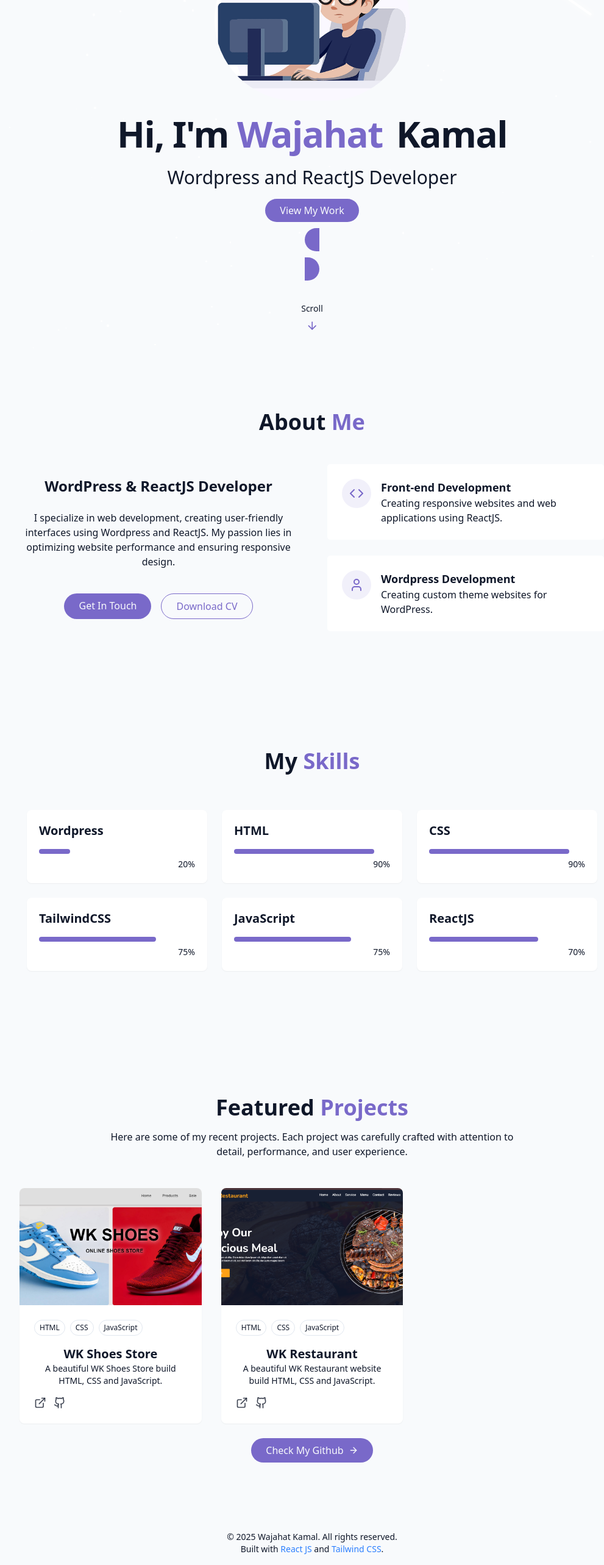
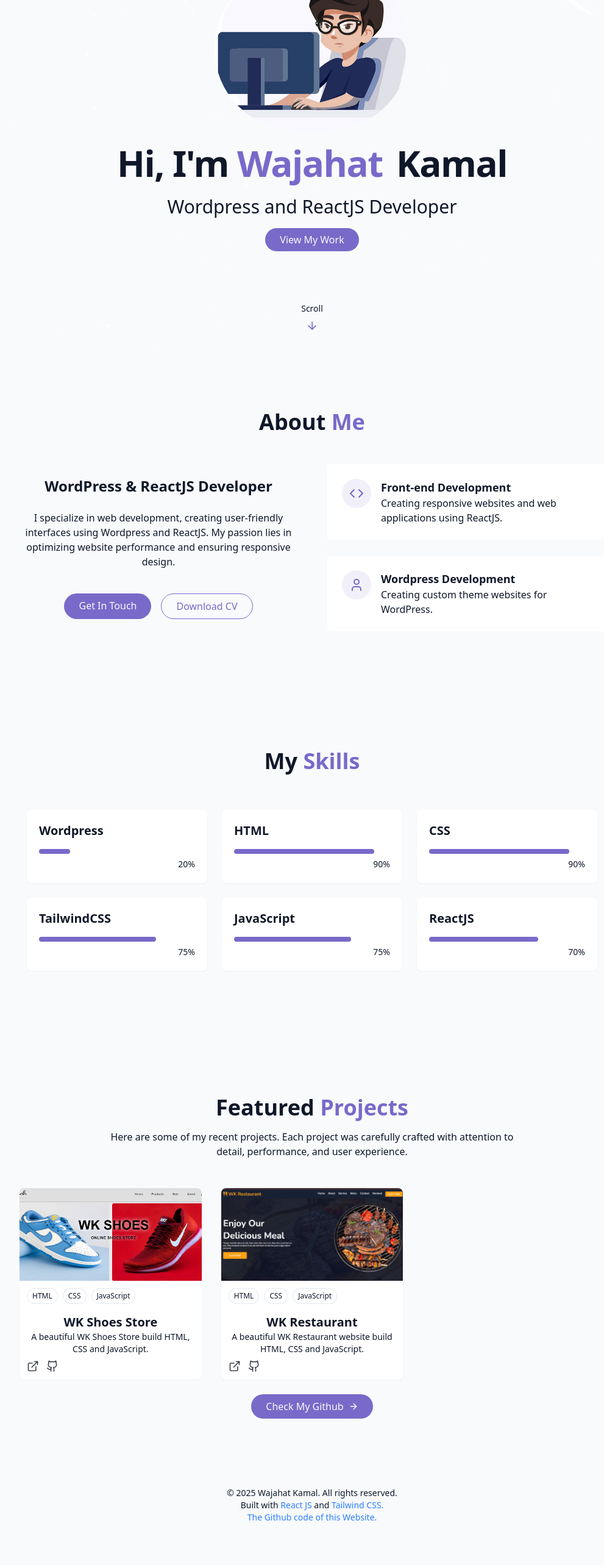
Before and after one commit to wajahat-kamal/Dev-Portfolio, a React (Vite) app: page / in a window 1280 px wide. Shown: the part 224-2790 px from the top of the page at 61% size, without its empty margins (128-1119 px from the left). After the commit the page ends 2738 px from the top, so only its background shows below. Built offline with nearby package versions, Linux system fonts and the light colour scheme.

Commit message:
Update footer links, remove GitHub button from HeroSection, and adjust ProjectsSection styles

```diff
--- a/src/components/Footer.jsx
+++ b/src/components/Footer.jsx
@@ -9,7 +9,8 @@ export const  Footer = () => {
           &copy; {new Date().getFullYear()} Wajahat Kamal. All rights reserved.
         </p>
         <p className="text-sm">
-          Built with <a target="_blank" href="https://reactjs.org" className="text-blue-500">React JS</a> and <a target="_blank" href="https://tailwindcss.com" className="text-blue-500">Tailwind CSS</a>.
+          Built with <a target="_blank" href="https://reactjs.org" className="text-blue-500">React JS</a> and <a target="_blank" href="https://tailwindcss.com" className="text-blue-500">Tailwind CSS.</a>
+         <br /> <a className="text-blue-500" target="_blank" href="https://github.com/wajahat-kamal">The Github code of this Website.</a>
         </p>
       </div>
     </footer>
--- a/src/components/HeroSection.jsx
+++ b/src/components/HeroSection.jsx
@@ -34,11 +34,6 @@ export const HeroSection = () => <section id="hero" className="relative min-h-sc
           View My Work
         </a>
       </div>
-      <div className=" opacity-0 animate-fade-in-delay-4">
-        <a target="-blank" href="https://github.com/wajahat-kamal" className="cosmic-button">
-          <Github/>
-        </a>
-      </div>
 
     </div>
 
--- a/src/components/ProjectsSection.jsx
+++ b/src/components/ProjectsSection.jsx
@@ -42,7 +42,7 @@ export const ProjectsSection = () => {
               key={key}
               className="group bg-card rounded-lg overflow-hidden shadow-xs card-hover"
             >
-              <div className="h-48 overflow-hidden">
+              <div className="h-38 overflow-hidden">
                 <img
                   src={project.image}
                   alt={project.title}
@@ -50,7 +50,7 @@ export const ProjectsSection = () => {
                 />
               </div>
 
-              <div className="p-6">
+              <div className="p-3">
                 <div className="flex flex-wrap gap-2 mb-4">
                   {project.tags.map((tag) => (
                     <span className="px-2 py-1 text-xs font-medium border rounded-full bg-secondary text-secondary-foreground">
@@ -60,7 +60,7 @@ export const ProjectsSection = () => {
                 </div>
 
                 <h3 className="text-xl font-semibold"> {project.title}</h3>
-                <p className="text-muted-foreground text-sm mb-4">
+                <p className="text-muted-foreground text-sm mb-2">
                   {project.description}
                 </p>
                 <div className="flex justify-between items-center">
@@ -90,7 +90,7 @@ export const ProjectsSection = () => {
           <a
             className="cosmic-button w-fit flex items-center mx-auto gap-2"
             target="_blank"
-            href="https://github.com/machadop1407"
+            href="https://github.com/wajahat-kamal"
           >
             Check My Github <ArrowRight size={16} />
           </a>
```
